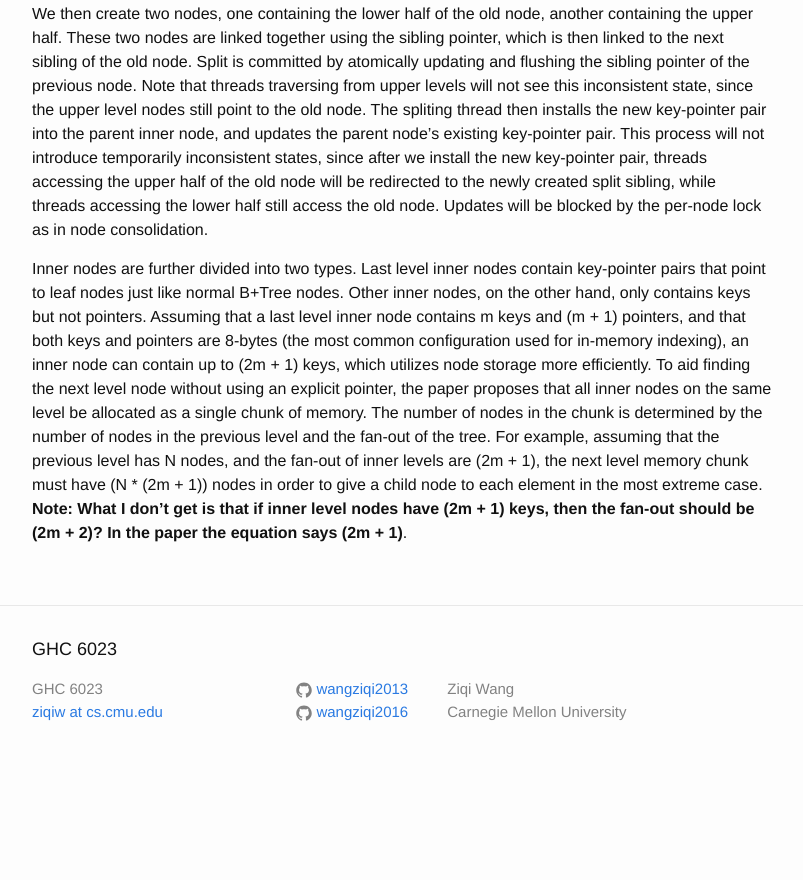
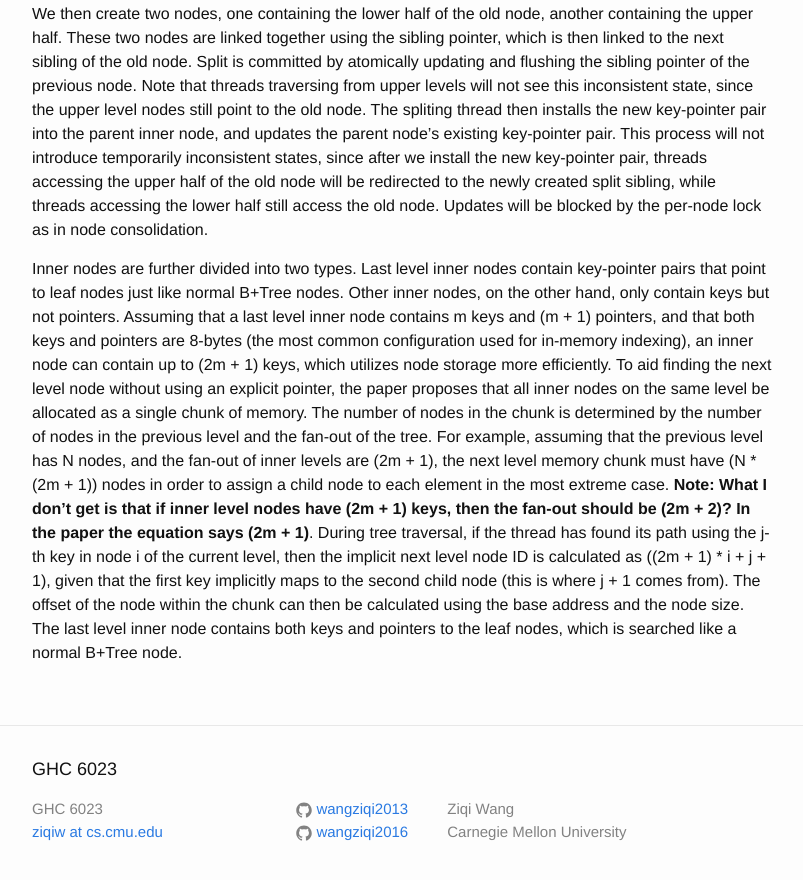
Before and after one commit to wangziqi2013/wangziqi2013.github.io, a Jekyll site: the page built from _posts/2019-12-01-nvtree.markdown, in a window 1280 px wide and 900 px high, scrolled down 2005 px. Shown: the top 880 px of the window, without its empty margins (238-1041 px from the left). Built offline with Jekyll 4.4.1, drawn with Linux system fonts in a browser that asks for light colours; before the commit the page ends 2788 px from its top, so only the background shows below that.

Commit message:
Finish inner nodes

```diff
--- a/_posts/2019-12-01-nvtree.markdown
+++ b/_posts/2019-12-01-nvtree.markdown
@@ -81,12 +81,17 @@ accessing the upper half of the old node will be redirected to the newly created
 the lower half still access the old node. Updates will be blocked by the per-node lock as in node consolidation.
 
 Inner nodes are further divided into two types. Last level inner nodes contain key-pointer pairs that point to leaf nodes
-just like normal B+Tree nodes. Other inner nodes, on the other hand, only contains keys but not pointers. Assuming that
+just like normal B+Tree nodes. Other inner nodes, on the other hand, only contain keys but not pointers. Assuming that
 a last level inner node contains m keys and (m + 1) pointers, and that both keys and pointers are 8-bytes (the most common
 configuration used for in-memory indexing), an inner node can contain up to (2m + 1) keys, which utilizes node storage
 more efficiently. To aid finding the next level node without using an explicit pointer, the paper proposes that all inner
 nodes on the same level be allocated as a single chunk of memory. The number of nodes in the chunk is determined by the
 number of nodes in the previous level and the fan-out of the tree. For example, assuming that the previous level has N
 nodes, and the fan-out of inner levels are (2m + 1), the next level memory chunk must have (N * (2m + 1)) nodes in order
-to give a child node to each element in the most extreme case. **Note: What I don't get is that if inner level
-nodes have (2m + 1) keys, then the fan-out should be (2m + 2)? In the paper the equation says (2m + 1)**.
+to assign a child node to each element in the most extreme case. **Note: What I don't get is that if inner level
+nodes have (2m + 1) keys, then the fan-out should be (2m + 2)? In the paper the equation says (2m + 1)**. During tree
+traversal, if the thread has found its path using the j-th key in node i of the current level, then the implicit next
+level node ID is calculated as ((2m + 1) * i + j + 1), given that the first key implicitly maps to the second child node
+(this is where j + 1 comes from). The offset of the node within the chunk can then be calculated using the base address
+and the node size. The last level inner node contains both keys and pointers to the leaf nodes, which is searched like
+a normal B+Tree node.
```
